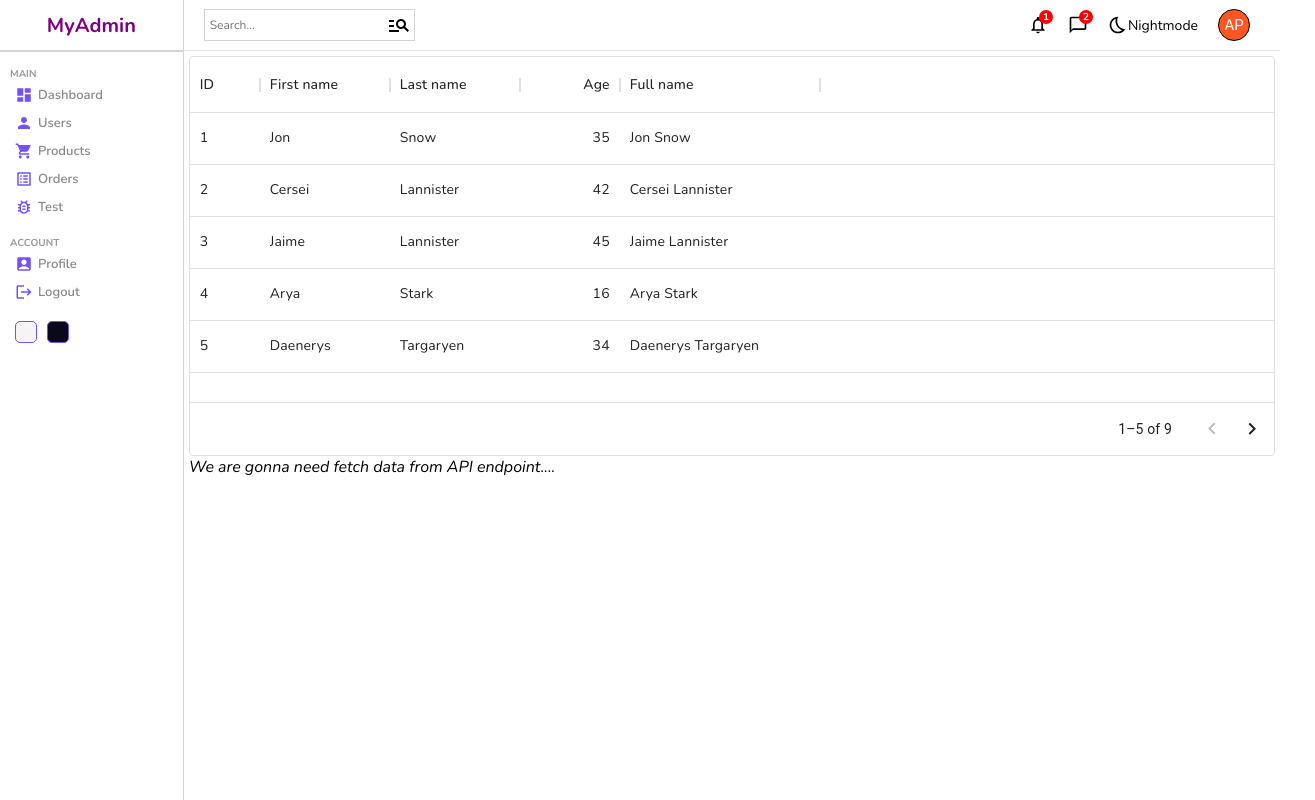
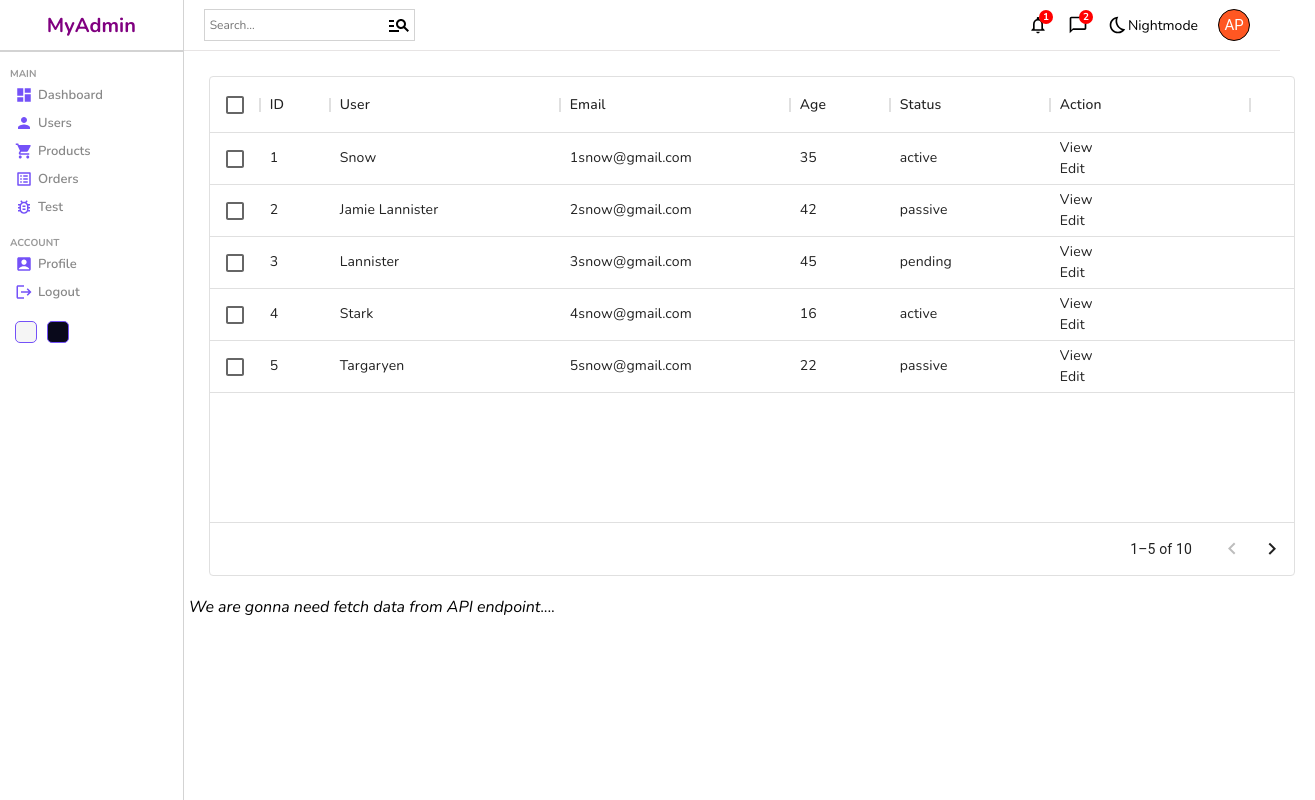
Before and after one commit to no-compromise/adminpanel, a React (Create React App) app: page /test in a window 1280 px wide. Shown: the whole page, 1315 px wide, since content can reach past the window. Built offline with nearby package versions, Linux system fonts and the light colour scheme.

Commit message:
Added user table

```diff
--- a/src/components/datatable/Datatable.jsx
+++ b/src/components/datatable/Datatable.jsx
@@ -1,50 +1,41 @@
+import "./Datatable.scss";
 import { DataGrid } from "@mui/x-data-grid";
-import "./Datatable.scss";
+import { userColumns, userRows } from "../../datatablesource";
 
-const columns = [
-  { field: "id", headerName: "ID", width: 70 },
-  { field: "firstName", headerName: "First name", width: 130 },
-  { field: "lastName", headerName: "Last name", width: 130 },
-  {
-    field: "age",
-    headerName: "Age",
-    type: "number",
-    width: 100,
-  },
-  {
-    field: "fullName",
-    headerName: "Full name",
-    description: "This column has a value getter and is not sortable.",
-    sortable: false,
-    width: 200,
-    valueGetter: (params) =>
-      `${params.row.firstName || ""} ${params.row.lastName || ""}`,
-  },
-];
-
-const rows = [
-  { id: 1, lastName: "Snow", firstName: "Jon", age: 35 },
-  { id: 2, lastName: "Lannister", firstName: "Cersei", age: 42 },
-  { id: 3, lastName: "Lannister", firstName: "Jaime", age: 45 },
-  { id: 4, lastName: "Stark", firstName: "Arya", age: 16 },
-  { id: 5, lastName: "Targaryen", firstName: "Daenerys", age: 34 },
-  { id: 6, lastName: "Melisandre", firstName: null, age: 150 },
-  { id: 7, lastName: "Clifford", firstName: "Ferrara", age: 44 },
-  { id: 8, lastName: "Frances", firstName: "Rossini", age: 36 },
-  { id: 9, lastName: "Roxie", firstName: "Harvey", age: 65 },
-];
 
 const Datatable = () => {
+
+  const actionColumn = [
+    {
+      field: "action",
+      headerName: "Action",
+      width: 200,
+      renderCell: () => {
+        return (
+          <div>
+            <div>
+              View
+            </div>
+            <div>
+              Edit
+            </div>
+          </div>
+        );
+      }
+    }
+  ];
+
   return (
-    <div className="table">
+    <div className="datatable">
       <DataGrid
-        rows={rows}
-        columns={columns}
+        rows={userRows}
+        columns={userColumns.concat(actionColumn)}
         pageSize={5}
         rowsPerPageOptions={[5]}
+        checkboxSelection
       />
     </div>
-  );
-};
+  )
+}
 
-export default Datatable;
+export default Datatable
--- a/src/components/datatable/Datatable.scss
+++ b/src/components/datatable/Datatable.scss
@@ -1,4 +1,20 @@
-.table {
-  height: 400px;
+.datatable {
   width: 100%;
+  height: 500px;
+  padding: 20px;
+
+  .cellWithImg {
+    display: flex;
+    align-items: center;
+
+    .cellimg {
+      width: 32px;
+      height: 32px;
+      border-radius: 50%;
+      object-fit: cover;
+      margin-right: 20px;
+    }
+  }
+
+
 }
--- /dev/null
+++ b/src/components/table/Table.jsx
@@ -0,0 +1,11 @@
+import "./table.scss";
+
+const Table = () => {
+    return (
+        <div className="table">
+            Table
+        </div>
+    )
+}
+
+export default Table
--- /dev/null
+++ b/src/datatablesource.js
@@ -0,0 +1,117 @@
+export const userColumns = [
+    { field: "id", headerName: "ID", width: 70 },
+    {
+        field: "user",
+        headerName: "User",
+        width: 230,
+        renderCell: (params) => {
+            return (
+                <div className="cellWithImg">
+
+                    {params.row.username}
+                </div>
+
+            );
+        },
+    },
+    {
+        field: "email", headerName: "Email", width: 230
+    },
+    {
+        field: "age", headerName: "Age", width: 100
+    },
+    {
+        field: "status", headerName: "Status", width: 160, cellRender: (params) => {
+            return (
+                <div className="cellWithStatus">
+                    {params.row.status}
+                </div>
+            );
+        }
+    }
+
+];
+
+//temporary data
+export const userRows = [
+    {
+        id: 1,
+        username: "Snow",
+        img: "https://images.pexels.com/photos/1820770/pexels-photo-1820770.jpeg?auto=compress&cs=tinysrgb&dpr=2&w=500",
+        status: "active",
+        email: "1snow@gmail.com",
+        age: 35,
+    },
+    {
+        id: 2,
+        username: "Jamie Lannister",
+        img: "https://images.pexels.com/photos/1820770/pexels-photo-1820770.jpeg?auto=compress&cs=tinysrgb&dpr=2&w=500",
+        email: "2snow@gmail.com",
+        status: "passive",
+        age: 42,
+    },
+    {
+        id: 3,
+        username: "Lannister",
+        img: "https://images.pexels.com/photos/1820770/pexels-photo-1820770.jpeg?auto=compress&cs=tinysrgb&dpr=2&w=500",
+        email: "3snow@gmail.com",
+        status: "pending",
+        age: 45,
+    },
+    {
+        id: 4,
+        username: "Stark",
+        img: "https://images.pexels.com/photos/1820770/pexels-photo-1820770.jpeg?auto=compress&cs=tinysrgb&dpr=2&w=500",
+        email: "4snow@gmail.com",
+        status: "active",
+        age: 16,
+    },
+    {
+        id: 5,
+        username: "Targaryen",
+        img: "https://images.pexels.com/photos/1820770/pexels-photo-1820770.jpeg?auto=compress&cs=tinysrgb&dpr=2&w=500",
+        email: "5snow@gmail.com",
+        status: "passive",
+        age: 22,
+    },
+    {
+        id: 6,
+        username: "Melisandre",
+        img: "https://images.pexels.com/photos/1820770/pexels-photo-1820770.jpeg?auto=compress&cs=tinysrgb&dpr=2&w=500",
+        email: "6snow@gmail.com",
+        status: "active",
+        age: 15,
+    },
+    {
+        id: 7,
+        username: "Clifford",
+        img: "https://images.pexels.com/photos/1820770/pexels-photo-1820770.jpeg?auto=compress&cs=tinysrgb&dpr=2&w=500",
+        email: "7snow@gmail.com",
+        status: "passive",
+        age: 44,
+    },
+    {
+        id: 8,
+        username: "Frances",
+        img: "https://images.pexels.com/photos/1820770/pexels-photo-1820770.jpeg?auto=compress&cs=tinysrgb&dpr=2&w=500",
+        email: "8snow@gmail.com",
+        status: "active",
+        age: 36,
+    },
+    {
+        id: 9,
+        username: "Roxie",
+        img: "https://images.pexels.com/photos/1820770/pexels-photo-1820770.jpeg?auto=compress&cs=tinysrgb&dpr=2&w=500",
+        email: "snow@gmail.com",
+        status: "pending",
+        age: 65,
+    },
+    {
+        id: 10,
+        username: "Roxie",
+        img: "https://images.pexels.com/photos/1820770/pexels-photo-1820770.jpeg?auto=compress&cs=tinysrgb&dpr=2&w=500",
+        email: "snow@gmail.com",
+        status: "active",
+        age: 65,
+    },
+];
--- a/src/pages/home/Home.jsx
+++ b/src/pages/home/Home.jsx
@@ -4,6 +4,7 @@ import Featured from "../../components/featured/Featured";
 import Navbar from "../../components/navbar/Navbar";
 import Sidebar from "../../components/sidebar/Sidebar";
 import Widget from "../../components/widget/Widget";
+import Table from "../../components/table/Table";
 import "./Home.scss";
 
 const Home = () => {
@@ -22,6 +23,12 @@ const Home = () => {
           <Featured />
           <Chart />
         </div>
+        <div className="listContainer">
+          <div className="listTitle">
+            Latest trans
+          </div>
+          <Table />
+        </div>
       </div>
     </div>
   )
--- a/src/pages/home/Home.scss
+++ b/src/pages/home/Home.scss
@@ -15,4 +15,17 @@
    .charts {
       padding: 5px 20px;
    }
+
+   .listContainer {
+      -webkit-box-shadow: 2px 10px 4px 1px rgb(46, 44, 44, 0.300);
+      box-shadow: 2px 10px 4px 1px rgb(46, 44, 44, 0.300);
+      padding: 20px;
+      margin: 20px;
+   }
+
+   .listTitle {
+      font-weight: 500;
+      color: gray;
+      margin-bottom: 15px;
+   }
 }
--- a/src/pages/list/List.jsx
+++ b/src/pages/list/List.jsx
@@ -1,8 +1,17 @@
 import "./List.scss";
+import Sidebar from "../../components/sidebar/Sidebar";
+import Navbar from "../../components/navbar/Navbar";
+import Datatable from "../../components/datatable/Datatable";
 
 const List = () => {
   return (
-    <div>List</div>
+    <div className="list">
+      <Sidebar />
+      <div className="listContainer">
+        <Navbar />
+        <Datatable />
+      </div>
+    </div>
   )
 }
 
--- a/src/pages/list/List.scss
+++ b/src/pages/list/List.scss
@@ -0,0 +1,8 @@
+.list {
+    display: flex;
+    width: 100%;
+
+    .listContainer {
+        flex: 6;
+    }
+}
```
Also changed, not shown: package.json (line endings or trailing spaces), src/components/table/table.scss (added).
